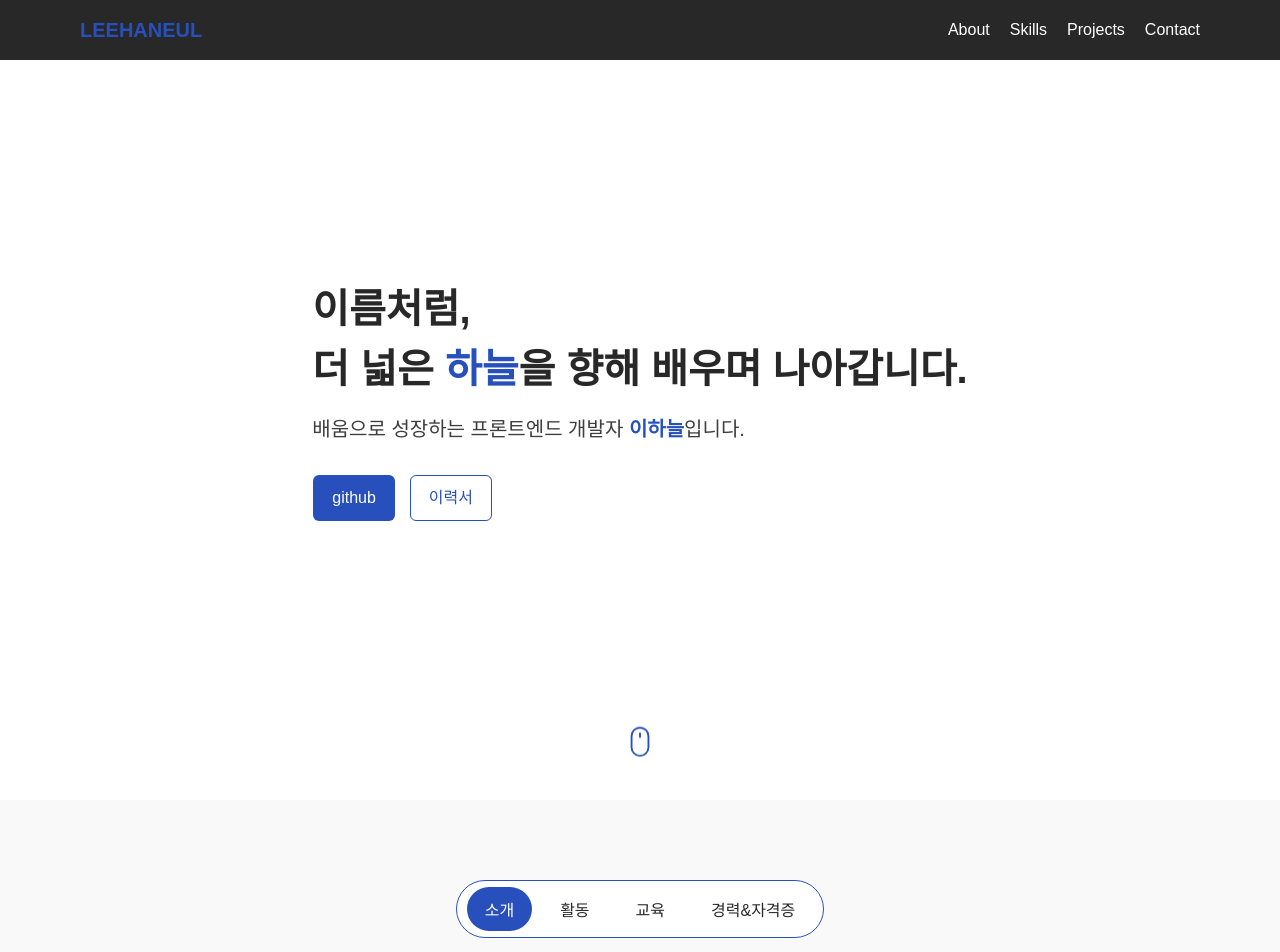
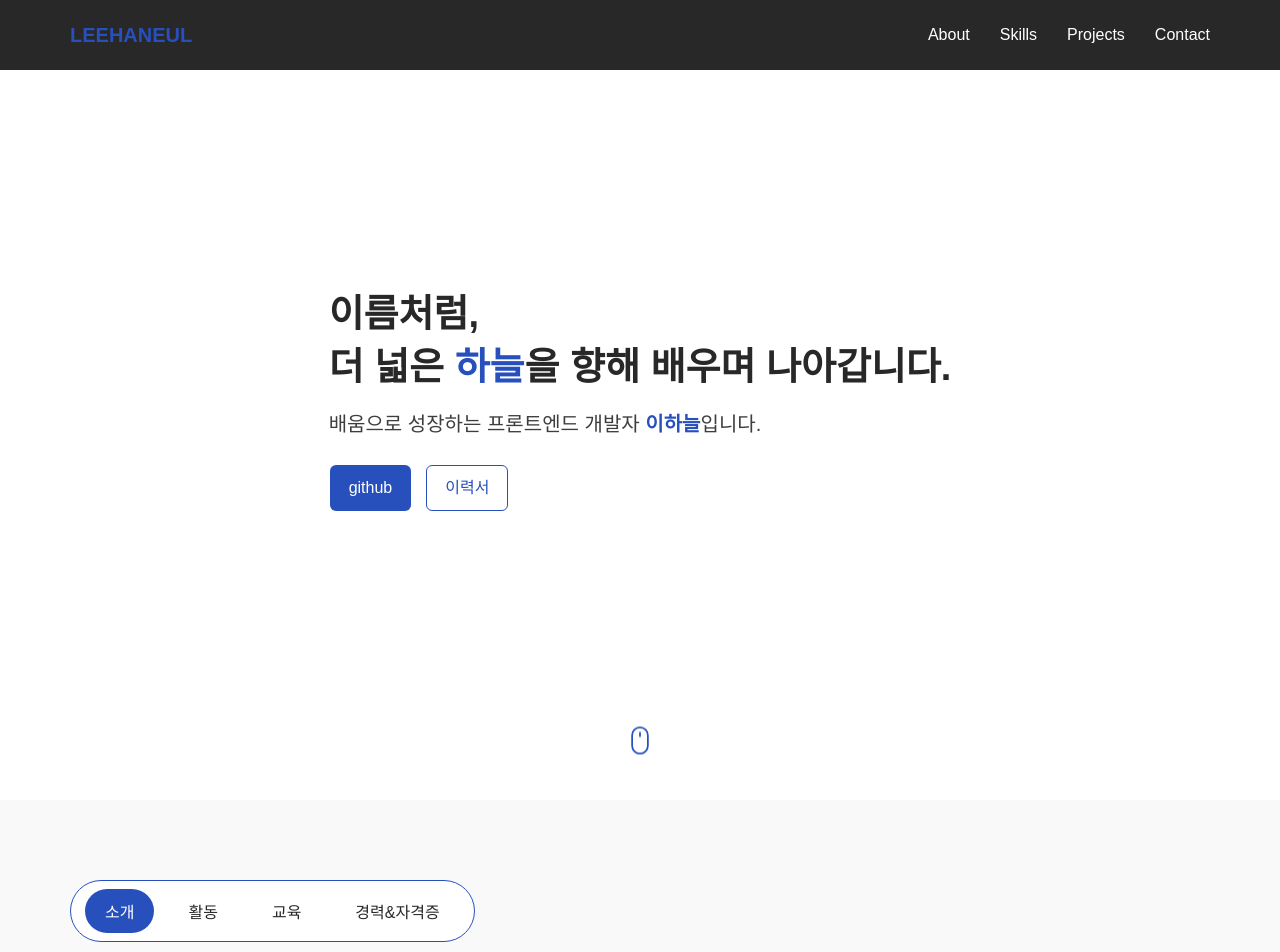
Before and after one commit to sk-y01/portfolio, a React (Vite) app: page / in a window 1280 px wide. Shown: the top 952 px of the page. Built offline with nearby package versions, Linux system fonts and the light colour scheme.

Commit message:
style fix

```diff
--- a/src/components/Navbar.scss
+++ b/src/components/Navbar.scss
@@ -1,3 +1,4 @@
+// Navbar.scss (모바일 퍼스트 기준)
 @import "../styles/index.scss";
 
 .navbar {
@@ -9,35 +10,103 @@
   z-index: 1000;
   padding: 1.5rem 0;
 
+  // 모바일 기본: 세로 배치 (로고 위 / 메뉴 아래)
   .inner {
-    max-width: 1200px;
+    width: 100%;
     margin: 0 auto;
     display: flex;
-    justify-content: space-between;
-    // justify-content: space-evenly; // 모바일
+    flex-direction: column; // 세로 정렬
     align-items: center;
+    justify-content: center;
+    gap: 1.2rem; // 로고와 메뉴 간격
+    text-align: center;
   }
 
+  // 로고 (텍스트 로고)
   .logo {
     font-weight: bold;
     font-size: 2rem;
-    color: $color-blue; // 이미지 말고 텍스트 하기러 함
+    color: $color-blue;
   }
 
+  // 메뉴
   ul {
     display: flex;
     gap: 2rem;
+    flex-wrap: wrap;
+    justify-content: center;
 
     li {
       cursor: pointer;
       transition: color 0.2s;
-      // font-weight: 600;
-      // text-decoration: underline;
 
       &:hover {
         color: $color-blue;
-        // text-shadow: 1px 1px 4px rgba(255,255,255, .4); // 그림자
       }
     }
   }
 }
+
+// 태블릿 이상 (768px ~)
+@media (min-width: $breakpoint-tablet) {
+  .navbar {
+    padding: 1.5rem 0;
+
+    .inner {
+      flex-direction: column;
+      gap: 1rem;
+      text-align: center;
+    }
+
+    ul {
+      gap: 2.4rem;
+    }
+  }
+}
+
+// 노트북 이상 (1100px ~)
+@media (min-width: $breakpoint-laptop) {
+  .navbar {
+    padding: 2rem 0;
+
+    .inner {
+      flex-direction: row; // 가로 배치
+      justify-content: space-between;
+      align-items: center;
+      text-align: left;
+      gap: 0;
+    }
+
+    ul {
+      justify-content: flex-end;
+      gap: 3rem;
+
+      li {
+        font-size: 1.6rem;
+      }
+    }
+  }
+}
+
+// 데스크탑 이상 (1400px ~)
+@media (min-width: $breakpoint-desktop) {
+  .navbar {
+    padding: 2rem 0;
+
+    .inner {
+      max-width: 1400px;
+    }
+
+    .logo {
+      font-size: 2.2rem;
+    }
+
+    ul {
+      gap: 3.2rem;
+
+      li {
+        font-size: 1.7rem;
+      }
+    }
+  }
+}
--- a/src/sections/About.scss
+++ b/src/sections/About.scss
@@ -1,70 +1,36 @@
-// @import "../styles/index.scss";
-
-// .about {
-//   padding: 8rem 0;
-//   background: $color-light; // 밝은 회색 배경
-//   height: 100vh;
-//   color: $color-dark;
-//   position: relative;
-//   // text-align: center; /* 가운데 정렬할건지 */
-//   display: flex; // 소제목타이틀 가운데로 할건지
-//   // align-items: center;
-
-//   h2 {
-//     margin-bottom: 3rem;
-//     color: $color-dark;
-//   }
-
-//   p {
-//     // max-width: 700px;
-//     // margin: 0 auto;
-//     // line-height: 1.8;
-//     font-size: 1.6rem;
-//     color: $color-dark-sub;
-
-//   }
-// }
-
+// About.scss — 모바일 퍼스트로 수정
 
 @import "../styles/index.scss";
 
 .about {
-  // padding: 8rem 0;
   background: $color-light;
 
-  h2 {
-    // text-align: center;
-    // margin-bottom: 3rem;
-    // color: $color-dark;
-  }
-
-  // 탭 메뉴 영역
+  // 탭 메뉴 영역 (모바일 기본)
   .tab-area {
     display: flex;
-    justify-content: start;
-    align-items: start;
+    justify-content: center;
+    align-items: center;
     margin: 0 auto 3rem;
   }
 
-  // 탭 메뉴 스타일
   .tab-menu {
     display: flex;
     justify-content: center;
     align-items: center;
     flex-wrap: wrap;
     gap: 1rem;
+    background: $color-white;
     border: 1px solid $color-blue;
     border-radius: 50px;
-    padding: .6rem 1rem;
-    background: $color-white;
+    padding: 0.6rem 1rem;
 
     .tab {
       background: transparent;
       border: none;
-      font-size: 1.6rem;
+      font-size: 1.5rem;
       color: $color-dark;
       cursor: pointer;
-      padding: 1rem 1.8rem;
+      padding: 0.8rem 1.6rem;
       border-radius: 50px;
       transition: all 0.3s ease;
 
@@ -75,50 +41,45 @@
       &.active {
         background: $color-blue;
         color: $color-white;
-        // font-weight: 600;
-        // padding: 1rem 2rem;
+        font-weight: 500;
       }
     }
   }
 
-  // 탭 전환 콘텐츠 영역
+  // 탭 콘텐츠 영역
   .tab-content {
-    // max-width: 900px;
-    // margin: 0 auto;
     font-size: 1.6rem;
-    // text-align: left;
     color: $color-dark-sub;
     line-height: 1.7;
-    opacity: 0;
     animation: fadeIn 0.5s ease forwards;
 
     p {
       margin-bottom: 1.6rem;
     }
 
-    h3 {
+    h2 {
+      font-size: 2rem;
       color: $color-dark;
+      margin-bottom: 1rem;
     }
 
     .subtext {
-      font-size: $fs-16;
-      // margin-bottom: 2rem;
+      font-size: 1.5rem;
       color: $color-dark-sub;
+      margin-bottom: 1.5rem;
     }
 
     .summary {
-      font-size: 1.6rem;
+      font-size: 1.5rem;
       margin-top: 2rem;
       color: $color-dark;
 
-      &.highlight {
-        color: $color-blue;
-        font-weight: 600;
-      }
     }
   }
 
-  // 표 기본 스타일 (활동 / 교육 / 자격증)
+  // -----------------------------
+  // 3️⃣ 표 (활동 / 교육 / 경력)
+  // -----------------------------
   .activity-table {
     width: 100%;
     border-collapse: collapse;
@@ -127,43 +88,37 @@
     th,
     td {
       border-bottom: 1px solid $color-gray;
-      padding: 1.5rem 1.2rem;
+      padding: 1.2rem 0.8rem;
       text-align: left;
-      font-size: $fs-16; // ? 16px
       vertical-align: top;
+      font-size: 1.5rem;
     }
 
     th {
       color: $color-blue;
       font-weight: 700;
-      & {
-        padding-left: 0;
-      }
     }
 
     td {
       color: $color-dark-sub;
-    & {
-        padding-left: 0;
-      }
     }
-
   }
 
-  // 자격증 리스트
+  // -----------------------------
+  // 4️⃣ 자격증 리스트
+  // -----------------------------
   .license {
-    margin-top: 2rem;
+    margin-top: 2.5rem;
 
-    h4 {
-      font-size: 1.8rem;
+    h2 {
+      font-size: 2rem;
+      color: $color-dark;
       margin-bottom: 1rem;
-      // color: $color-blue;
-      color: $color-dark;
     }
 
     ul {
       list-style: disc;
-      // margin-left: 2rem;
+      margin-left: 2rem;
 
       li {
         margin-bottom: 0.6rem;
@@ -173,82 +128,87 @@
     }
   }
 
-  // 반응형
-  @media (max-width: $breakpoint-tablet) {
-    .tab-area {
-      display: flex;
-      justify-content: center;
-      align-items: center;
-      margin: 0 auto 3rem;
-    }
-
-      .tab-menu {
-      gap: 1rem;
-      padding: 0.8rem 1.2rem;
-      border-radius: 40px;
-
-      .tab {
-        font-size: 1.4rem;
-        padding: 0.6rem 1.2rem;
-      }
-    }
-
-    .tab-content {
-      padding: 0 1.6rem;
-    }
-
-    .activity-table {
-      font-size: 1.3rem;
-
-      th,
-      td {
-        display: block;
-        padding: 0.6rem 0;
-        text-align: center;
-        border: none; // 작은 화면 일 때, 표 경계선 사라짐
-      }
-
-      thead {
-        display: none;
-      }
-
-      tbody tr {
-        margin-bottom: 1.6rem;
-        display: block;
-        // border-bottom: 1px solid $color-gray;
-        padding-bottom: 1rem;
-      }
-
-      td::before { // ???
-        content: attr(data-label);
-        font-weight: 600;
-        color: $color-blue;
-        display: block;
-        margin-bottom: 0.4rem;
-      }
-    }
-  }
-
-  @media (min-width: $breakpoint-mobile) {
-
-    // 탭 메뉴 영역
-    .tab-area {
-      display: flex;
-      justify-content: center;
-      align-items: center;
-      margin: 0 auto 3rem;
-    }
-  }
-
   // 애니메이션
   @keyframes fadeIn {
     from {
       opacity: 0;
-      transform: translateY(10px);
+      transform: translateY(100px);
     }
     to {
       opacity: 1;
       transform: translateY(0);
     }
   }
+
+  // 반응형
+
+  // 태블릿 (≥768px)
+  @media (min-width: $breakpoint-tablet) {
+    .tab-menu {
+      gap: 1.2rem;
+      padding: 0.8rem 1.2rem;
+
+      .tab {
+        font-size: 1.6rem;
+        padding: 1rem 2rem;
+      }
+    }
+
+    .tab-content {
+      font-size: 1.7rem;
+    }
+
+    .activity-table th,
+    .activity-table td {
+      padding: 1.4rem 1rem;
+      // text-align: center;
+    }
+  }
+
+  // 노트북 (≥1100px)
+  @media (min-width: $breakpoint-laptop) {
+    .inner {
+      text-align: left;
+    }
+
+    .tab-area {
+      justify-content: flex-start;
+    }
+
+    .tab-menu {
+      gap: 1.4rem;
+      padding: .8rem 1.4rem;
+    }
+
+    .tab-content {
+      margin: 0 auto;
+      font-size: 1.8rem;
+    }
+
+    .activity-table th,
+    .activity-table td {
+      padding: 1.6rem 1.2rem;
+    }
+  }
+
+  // 데스크탑 (≥1400px)
+  @media (min-width: $breakpoint-desktop) {
+    .tab-menu {
+      gap: 2.2rem;
+      padding: 1rem 1.6rem;
+
+      .tab {
+        // font-size: 1.8rem;
+      }
+    }
+
+    .tab-content {
+      // font-size: 1.9rem; // ?
+    }
+
+    .activity-table th,
+    .activity-table td {
+      padding: 1.8rem 1.4rem;
+    }
+  }
 }
--- a/src/sections/Home.scss
+++ b/src/sections/Home.scss
@@ -1,4 +1,7 @@
 @import "../styles/index.scss";
+
+// Home (모바일 퍼스트)
+// 로고랑 메모에 걸치게 안되나..
 
 .home {
   height: 100vh;
@@ -7,18 +10,29 @@
   background: $color-white;
   color: $color-dark;
   position: relative;
-  // padding-right: 44rem;
+  text-align: center; // 모바일 기본 가운데 정렬
+
+  .inner {
+    display: flex;
+    flex-direction: column;
+    align-items: center;
+    justify-content: center;
+    gap: 1.5rem;
+  }
 
   .subtitle {
-    margin-top: 1.5rem;
-    font-size: 2rem;
+    font-size: 1.6rem;
     color: $color-dark-sub;
     font-weight: 500;
+
+    strong {
+      color: $color-blue;
+    }
   }
 
   .down {
     color: $color-blue;
-    font-size: 3rem;
+    font-size: 2.8rem;
     position: absolute;
     bottom: 5%;
     left: 50%;
@@ -27,12 +41,53 @@
     animation: bounce 1.5s ease-in-out infinite;
 
     &:hover {
-      color: darken($color-blue, 10%);
+      // transform: scale(1.1); // 적용x
+      color: darken($color-blue, 10%); // 잘 안보임
     }
   }
 }
 
-/* 아이콘 위아래로 반복 애니메이션 */
+// 태블릿 (≥768px)
+@media (min-width: $breakpoint-tablet) {
+  .home {
+    h1 {
+      // font-size: 3.2rem; // 적용안됨
+    }
+
+    .subtitle {
+      font-size: 1.8rem;
+    }
+  }
+}
+
+// 노트북 (≥1100px)
+@media (min-width: $breakpoint-laptop) {
+  .home {
+    text-align: left; // inner 기준 왼쪽 정렬
+    .inner {
+      align-items: flex-start;
+    }
+
+    .subtitle {
+      font-size: 2rem;
+    }
+
+  }
+}
+
+// 데스크탑 (≥1400px)
+@media (min-width: $breakpoint-desktop) {
+  .home {
+    .inner {
+      gap: 2rem;
+    }
+    .subtitle {
+      font-size: 2.2rem;
+    }
+  }
+}
+
+/* 아이콘 위아래 반복 애니메이션 */
 @keyframes bounce {
   0%, 100% {
     transform: translate(-50%, 0);
--- a/src/styles/index.scss
+++ b/src/styles/index.scss
@@ -1,6 +1,7 @@
-// index.scss
+// index.scss (모바일 퍼스트 기준)
 
 // 1. 색상, 폰트, 변수 (Variables)
+
 $color-white: #ffffff;
 $color-light: #f9f9f9;
 $color-gray: #b4b4b4;
@@ -10,24 +11,20 @@ $color-dark-sub: #3e3e3e;
 
 $font-family: 'Pretendard', sans-serif;
 
-// 반응형 기준
-$breakpoint-mobile: 0px;
-$breakpoint-tablet: 768px;
-$breakpoint-desktop: 1200px;
+// 반응형 기준 (모바일 퍼스트)
+$breakpoint-mobile: 0px;     // 기본 (모바일)
+$breakpoint-tablet: 768px;   // 태블릿
+$breakpoint-laptop: 1100px;  // 노트북
+$breakpoint-desktop: 1400px; // 데스크탑
 
-// 모바일 (768px 미만)
-// 테블릿 (1100px)
-// 노트북 (1400px)
-// 데스크탑 (1920px)
-
-// 2. 믹스인 (Mixins)
+// 믹스인 (Mixins)
 @mixin flex-center {
   display: flex;
   justify-content: center;
   align-items: center;
 }
 
-// 3. 기본 리셋 (Reset & Base)
+// 기본 리셋
 * {
   margin: 0;
   padding: 0;
@@ -35,26 +32,17 @@ $breakpoint-desktop: 1200px;
 }
 
 html {
-  font-size: 10px; // 데스크탑 기준 (1rem = 10px)
+  font-size: 8px; // 모바일 기준 (1rem = 8px)
   max-width: 1920px;
-  scroll-behavior: smooth; // 내부 링크 이동 시 부드러운 스크롤
+  scroll-behavior: smooth;
 
-  // 모바일 (0~767px)
-  @media (max-width: $breakpoint-tablet - 1) {
-  // @media (min-width:767px) {
-    font-size: 8px;
-    .home {padding: 0;}
+  // 태블릿
+  @media (min-width: $breakpoint-tablet) {
+    font-size: 9px;
   }
 
-  // 태블릿 (768~1199px) max-width: 767px??
-  @media (min-width: $breakpoint-tablet) and (max-width: $breakpoint-desktop - 1) {
-  // @media (min-width: 768px) and (max-width: 1199px) {
-    font-size: 9px;
-    .home {padding: 0;}
-  }
-
-  // 데스크탑 (1200px 이상)
-  @media (min-width: $breakpoint-desktop) {
+  // 노트북 이상
+  @media (min-width: $breakpoint-laptop) {
     font-size: 10px;
   }
 }
@@ -65,59 +53,44 @@ body {
   color: $color-dark;
   background-color: $color-white;
   font-weight: 400;
-  line-height: 1.5; // 전체 라인 간격 통일
-  word-break: keep-all; // 단어 기준으로 줄바꿈
+  line-height: 1.5;
+  word-break: keep-all;
 }
 
 li { list-style: none; }
 a { color: inherit; text-decoration: none; }
 strong { color: $color-blue; } // 텍스트 강조(blue)
 
-// 4. 레이아웃 유틸리티
+// 레이아웃 유틸리티
+section { padding: 8rem 0; min-height: 100vh; }
+
+img { max-width: 100%; }
+
 .inner {
-  max-width: 1000px;
+  max-width: 1200px;
   margin: 0 auto;
-  // max-width: 1000px;
-  // width: 1000px;
-  // padding: 0 1.6rem;
+  padding: 0 2rem;
   position: relative;
+  text-align: center; // 기본(모바일, 태블릿): 가운데 정렬
 
-  // max-width 가 pc기준(pc부터 한다는 뜻)
-  @media (min-width: $breakpoint-mobile) {
-    padding: 0 2rem;
-    text-align: center;
-    .logo {
-      display: none;
-    }
+  // 노트북 이상
+  @media (min-width: $breakpoint-laptop) {
+    text-align: left;
+    padding: 0 3rem;
   }
 
-  @media (min-width: $breakpoint-tablet) {
-    padding: 0 3rem;
-    text-align: center;
-    .logo {
-      display: inline-block;
-    }
-  }
-
+  // 데스크탑
   @media (min-width: $breakpoint-desktop) {
+    text-align: left;
     padding: 0 4rem;
-    text-align: left;
-    .logo {
-      display: inline-block;
-    }
   }
 }
 
-section {padding: 8rem 0; min-height: 100vh;}
-
-img {max-width: 100%;}
-
-// 5. 버튼 (Blue / White)
+// 버튼 (Blue / White)
 .btn {
-  margin-top: 1.5rem;
-  display: flex;
+  margin-top: .5rem;
+  display: inline-flex;
   gap: 1.5rem;
-  display: inline-flex;
   justify-content: start;
   align-items: center;
   border-radius: 6px;
@@ -135,7 +108,7 @@ img {max-width: 100%;}
   background: $color-blue;
   color: $color-white;
   padding: 1rem 1.8rem;
-  // border: none; // 보더 안없애면 파란버튼이 커보이고 보더 없애면 하얀버튼이 커보임;;
+    // border: none; // 보더 안없애면 파란버튼이 커보이고 보더 없애면 하얀버튼이 커보임;;
 
   &:hover {
     background: darken($color-blue, 10%);
@@ -147,9 +120,9 @@ img {max-width: 100%;}
   @extend .btn;
   background: $color-white;
   color: $color-blue;
+  border: 1px solid $color-blue;
+  // border: 2px solid $color-blue; // 2px로 수정하면 사이드 버튼(코멘트)이랑 통일된 느낌
   padding: 1rem 1.8rem;
-  // border: 2px solid $color-blue; // 사이드 버튼(코멘트)이랑 통일된 느낌
-  border: 1px solid $color-blue;
 
   &:hover {
     background: $color-blue;
@@ -163,21 +136,49 @@ img {max-width: 100%;}
 .white-btn:disabled {
   opacity: 0.6;
   cursor: not-allowed;
-  pointer-events: none; // hover 차단
+  pointer-events: none;  // hover 차단
 }
 
-
-// 6. 타이포그래피 (Typography)
-
-// 폰트 크기 (rem 단위)
-h1 { font-size: 4rem; font-weight: 700; } // 제목 (h1)
-h2 { font-size: 2.6rem; font-weight: 700; } // 제목 (h2)
-h3 { font-size: 2.4rem; font-weight: 700; } // 제목 (h3)
-h4 { font-size: 2.2rem; font-weight: 700; } // 제목 (h4)
-h5 { font-size: 2rem; font-weight: 700; }   // 제목 (h5)
-h6 { font-size: 1.8rem; font-weight: 700; } // 제목 (h6)
+//  폰트(pc기준..)
+// h1 { font-size: 4rem; font-weight: 700; } // 제목 (h1)
+// h2 { font-size: 2.6rem; font-weight: 700; } // 제목 (h2)
+// h3 { font-size: 2.4rem; font-weight: 700; } // 제목 (h3)
+// h4 { font-size: 2.2rem; font-weight: 700; } // 제목 (h4)
+// h5 { font-size: 2rem; font-weight: 700; } // 제목 (h5)
+// h6 { font-size: 1.8rem; font-weight: 700; } // 제목 (h6)
 
 // 본문용 폰트 크기 변수
 $fs-16: 1.6rem; // 기본 본문
 $fs-14: 1.4rem; // 작은 텍스트 (예: 스킬)
 $fs-12: 1.2rem; // 아주 작은 텍스트 (예: 푸터)
+
+// 폰트 — 모바일 퍼스트 기준
+// 제목
+h1 { font-size: 2.8rem; font-weight: 700; line-height: 1.4; }
+h2 { font-size: 2.2rem; font-weight: 700; line-height: 1.4; }
+h3 { font-size: 2rem; font-weight: 700; line-height: 1.4; }
+h4 { font-size: 1.8rem; font-weight: 700; line-height: 1.4; }
+h5 { font-size: 1.6rem; font-weight: 700; line-height: 1.4; }
+h6 { font-size: 1.4rem; font-weight: 700; line-height: 1.4; }
+
+// 반응형 폰트 크기 조정
+// 태블릿 (≥768px)
+@media (min-width: $breakpoint-tablet) {
+  h1 { font-size: 3.2rem; }
+  h2 { font-size: 2.4rem; }
+  h3 { font-size: 2.2rem; }
+}
+
+// 노트북 (≥1100px)
+@media (min-width: $breakpoint-laptop) {
+  h1 { font-size: 3.8rem; }
+  h2 { font-size: 2.8rem; }
+  h3 { font-size: 2.4rem; }
+}
+
+// 데스크탑 (≥1400px)
+@media (min-width: $breakpoint-desktop) {
+  h1 { font-size: 4.2rem; }
+  h2 { font-size: 3rem; }
+  h3 { font-size: 2.6rem; }
+}
```
Also changed, not shown: src/sections/About.jsx (+0 -19 lines), 1 other file (tests, documents, lock files or other folders).
